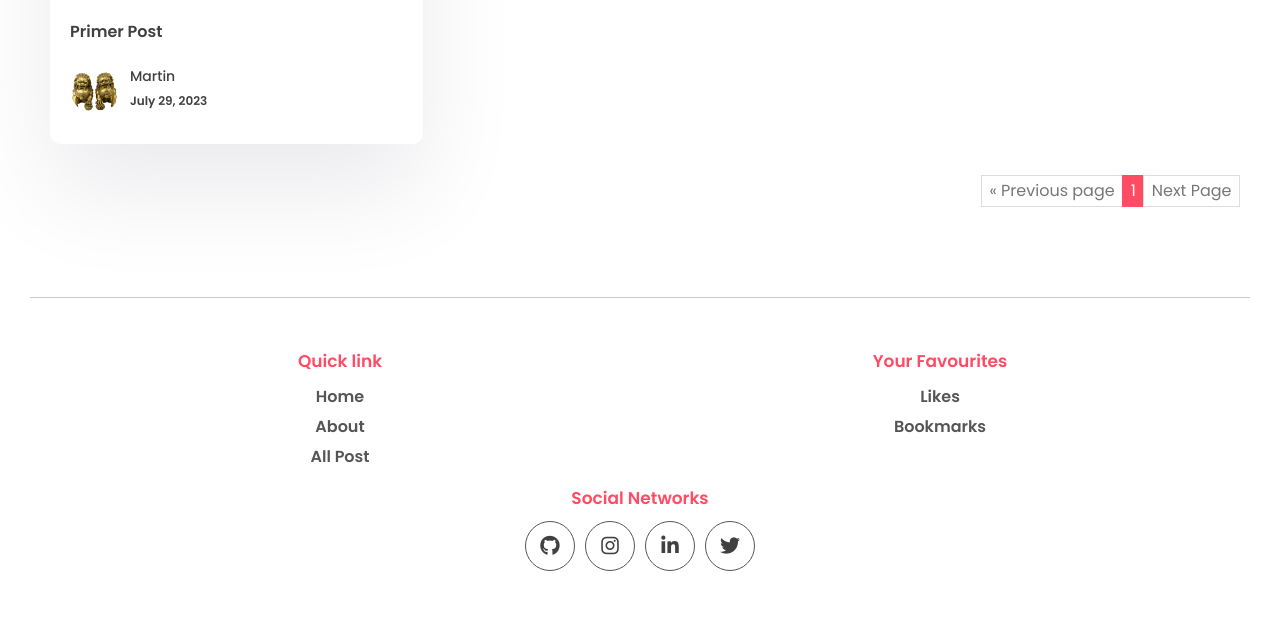
After one commit to smavodev/blogapp_python, a Django app: page /all_liked_posts in a window 1280 px wide. The commit adds this page. Shown: the part 460-1081 px from the top of the page. Run offline with Django 4.2, Linux system fonts and the light colour scheme; a user stored in the database is signed in; data comes from the database, SQL or seed files in the repository; both versions use the stored data as it was after the commit; some libraries are stand-ins or nearby versions.

Commit message:
Add Url, View, Template. Update Navbar, Footer [All Bookmarked posts, All liked Posts]

```diff
--- /dev/null
+++ b/app/templates/app/all_liked_posts.html
@@ -0,0 +1,112 @@
+{% extends 'base.html' %}
+{% block title %}Blog | All Liked Posts{% endblock title %}
+{% block content %}
+
+<main>
+  <div class="container">
+    <div class="page-top">
+      <div class="top flex">
+        <div class="page-name">
+          <a href="" class="learn">
+            <span class="material-icons"> keyboard_return </span> Go back
+          </a>
+          <h1>All Liked Posts</h1>
+        </div>
+      </div>
+    </div>
+  </div>
+</main>
+<section class="sp">
+  <div class="container">
+
+    <div class="blog-tags">
+      <div class="container">
+        <div class="grid-3">
+          {% for post in all_liked_posts  %}
+            <!-- card -->
+            <a href="{% url 'post_page' post.slug %}">
+                    <div class="card">
+                      <div class="post-img">
+                        <img src="{{post.image.url}}" alt="" />
+
+                        {% if post.tags.all.0.name %}
+                          <div class="tag">{{post.tags.all.0.name}}</div>
+                        {% else %}
+                          <div class="tag"></div>
+                        {% endif %}
+
+                      </div>
+                      <div class="card-content">
+                        <h3>
+                          {{post.title}}
+                        </h3>
+                        <div class="author">
+                          <div class="profile-pic">
+                            <img src="{{post.author.profile.profile_image.url}}" alt="" />
+                          </div>
+                          <div class="details">
+                            {% if post.author.first_name %}
+                              <p>{{post.author.first_name}}</p>
+                            {% else %}
+                              <p>{{post.author.profile.user}}</p>
+                            {% endif %}
+                            <small>{{post.created_date|date}}</small>
+                          </div>
+                        </div>
+                      </div>
+                    </div>
+                  </a>
+            <!-- card end-->
+          {% endfor %}
+        </div>
+      </div>
+    </div>
+    <br/>
+
+    <!-- Pagination -->
+    <nav class="mt-4" aria-label="Page navigation sample">
+      <ul class="pagination">
+        {% if all_liked_posts.has_previous %}
+          <li class="page-item"><a class="page-link" href="?page={{ all_liked_posts.previous_page_number }}">« Previous page</a></li>
+        {% else %}
+        <li class="page-item disabled left-page"><a class="page-link" href="#">« Previous page</a></li>
+
+          {% if all_liked_posts.number > 3 %}
+            <li class="page-item "><a class="page-link" href="?page=1">1</a></li>
+            {% if all_liked_posts.number > 4 %}
+                <li class="page-item "><a class="page-link"><span>...</span></a></li>
+            {% endif %}
+          {% endif %}
+
+        {% endif %}
+
+        {% for num in all_liked_posts.paginator.page_range %}
+          {% if all_liked_posts.number == num %}
+            <li class="page-item active"> <a class="page-link" href="?page={{ num }}">{{ num }}</a></li>
+          {% elif num > all_liked_posts.number|add:'-2' and num < all_liked_posts.number|add:'2' %}
+            <li class="page-item "> <a class="page-link" href="?page={{ num }}">{{ num }}</a></li>
+          {% endif %}
+        {% endfor %}
+
+        {% if all_liked_posts.has_next %}
+          {% if all_liked_posts.number < all_liked_posts.paginator.num_pages|add:'-2' %}
+          <li class="page-item "><a class="page-link"><span>...</span></a></li>
+            <li class="page-item "> <a class="page-link" href="?page={{ all_liked_posts.paginator.num_pages }}">{{ all_liked_posts.paginator.num_pages }}</a></li>
+          {% elif all_liked_posts.number < all_liked_posts.paginator.num_pages|add:'-2' %}
+            <li class="page-item"> <a class="page-link" href="?page={{ all_liked_posts.paginator.num_pages }}">{{ all_liked_posts.paginator.num_pages }}</a></li>
+          {% endif %}
+        {% endif %}
+
+        {% if all_liked_posts.has_next %}
+          <li class="page-item"><a class="page-link" href="?page={{ all_liked_posts.next_page_number }}">Next Page »</a></li>
+        {% else %}
+		  <li class="page-item disabled right-page"><a class="page-link" href="#">Next Page</a></li>
+	    {% endif %}
+
+      </ul>
+    </nav>
+
+  </div>
+</section>
+
+{% endblock content %}
--- a/app/urls.py
+++ b/app/urls.py
@@ -12,5 +12,6 @@ urlpatterns = [
     path('bookmark_post/<slug:slug>', views.bookmark_post, name='bookmark_post'),
     path('like_post/<slug:slug>', views.like_post, name='like_post'),
     path('all_posts', views.all_posts, name='all_posts'),
-
+    path('all_bookmarked_posts', views.all_bookmarked_posts, name='all_bookmarked_posts'),
+    path('all_liked_posts', views.all_liked_posts, name='all_liked_posts')
 ]
--- a/app/views.py
+++ b/app/views.py
@@ -240,3 +240,29 @@ def all_posts(request):
         'all_posts': paged_posts
     }
     return render(request, 'app/all_posts.html', context)
+
+
+def all_bookmarked_posts(request):
+    all_bookmarked_posts = Post.objects.filter(bookmarks=request.user)
+
+    paginator = Paginator(all_bookmarked_posts, 6)
+    page = request.GET.get('page')
+    all_bookmarked_paged_posts = paginator.get_page(page)
+
+    context = {
+        'all_bookmarked_posts': all_bookmarked_paged_posts
+    }
+    return render(request, 'app/all_bookmarked_posts.html', context)
+
+
+def all_liked_posts(request):
+    all_liked_posts = Post.objects.filter(likes=request.user)
+
+    paginator = Paginator(all_liked_posts, 6)
+    page = request.GET.get('page')
+    all_liked_paged_posts = paginator.get_page(page)
+
+    context = {
+        'all_liked_posts': all_liked_paged_posts
+    }
+    return render(request, 'app/all_liked_posts.html', context)
--- a/templates/includes/footer.html
+++ b/templates/includes/footer.html
@@ -19,8 +19,8 @@
             {% if user.is_authenticated %}
                 <h2>Your Favourites</h2>
                 <div class="q-link">
-              <a href="#">Likes</a>
-              <a href="#">Bookmarks</a>
+                  <a href="{% url 'all_liked_posts' %}">Likes</a>
+                  <a href="{% url 'all_bookmarked_posts' %}">Bookmarks</a>
                 </div>
             {% else %}
                 <h2>Register with us</h2>
--- a/templates/includes/navbar.html
+++ b/templates/includes/navbar.html
@@ -8,8 +8,8 @@
             <a href="{% url 'about' %}">About</a>
             <a href="{% url 'all_posts' %}">All Post</a>
             {% if user.is_authenticated %}
-              <a href="#">Likes</a>
-              <a href="#">Bookmarks</a>
+              <a href="{% url 'all_liked_posts' %}">Likes</a>
+              <a href="{% url 'all_bookmarked_posts' %}">Bookmarks</a>
             {% endif %}
           </div>
 
```
Also changed, not shown: app/templates/app/all_bookmarked_posts.html (added, +112 -0 lines), db.sqlite3. Lines whose indentation alone changed are shown as unchanged.
